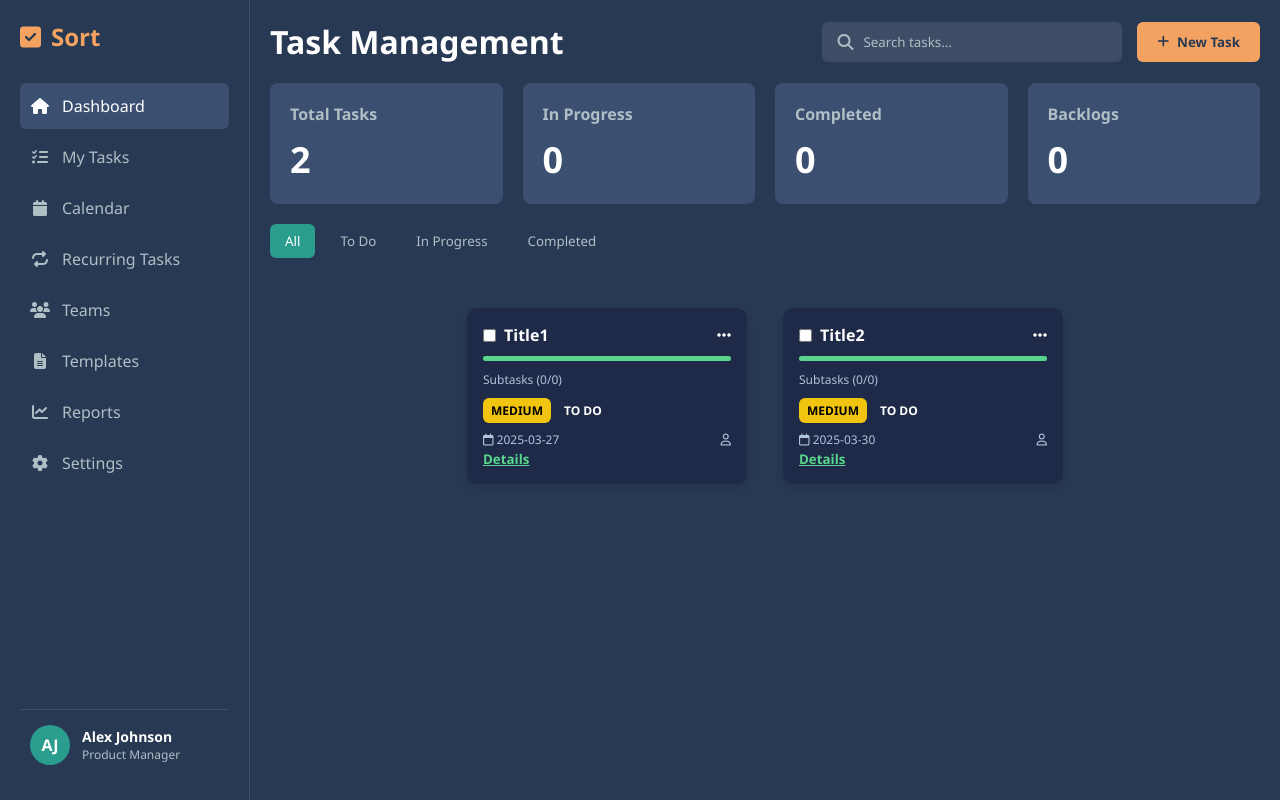
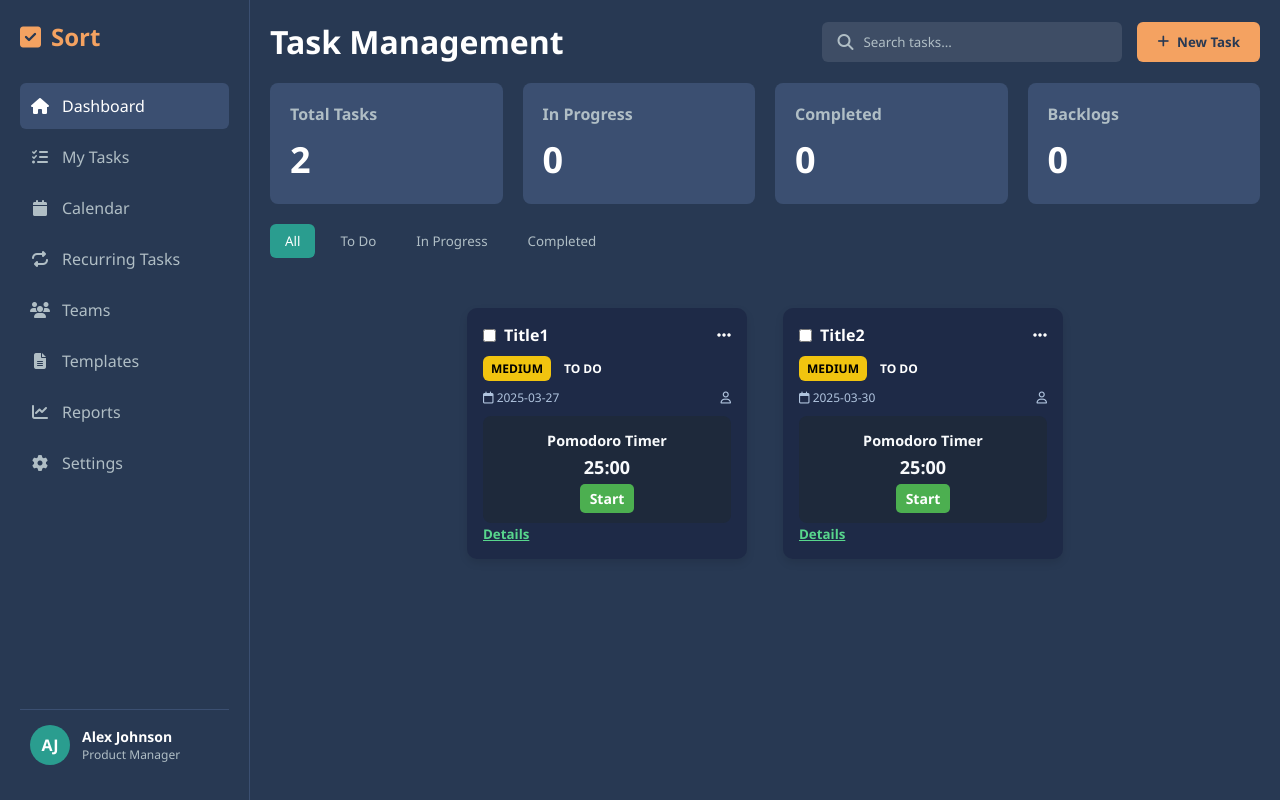
Before and after one commit to AdityaPaliwal25/Task-Management, a React (Vite) app: page / in a window 1280 px wide. Built offline with nearby package versions, Linux system fonts and the light colour scheme.

Commit message:
added pomodoro timer with start/stop toggle

```diff
--- a/src/components/TaskCard.css
+++ b/src/components/TaskCard.css
@@ -118,3 +118,44 @@
   cursor: pointer;
   text-decoration: underline;
 }
+.pomodoro-timer {
+  display: flex;
+  flex-direction: column;
+  align-items: center;
+  margin-top: 10px;
+  padding: 10px;
+  background: #1e293b;
+  color: #f8fafc;
+  border-radius: 8px;
+}
+
+.pomodoro-timer h4 {
+  margin: 5px 0;
+  font-size: 14px;
+  font-weight: bold;
+}
+
+.pomodoro-timer p {
+  font-size: 18px;
+  font-weight: bold;
+}
+
+.pomodoro-btn {
+  margin-top: 5px;
+  padding: 5px 10px;
+  border: none;
+  border-radius: 5px;
+  cursor: pointer;
+  font-size: 14px;
+  font-weight: bold;
+}
+
+.start {
+  background: #4caf50;
+  color: white;
+}
+
+.stop {
+  background: #e63946;
+  color: white;
+}
--- a/src/components/TaskCard.jsx
+++ b/src/components/TaskCard.jsx
@@ -1,10 +1,36 @@
-import React from "react";
+import React, { useState, useEffect } from "react";
 import "./TaskCard.css";
 
 const TaskCard = ({ task }) => {
   const { id, title, description, priority, status, subtasks, dueDate, assignee, recurring } = task;
 
   const progressWidth = subtasks ? (subtasks.completed / subtasks.total) * 100 : 0;
+
+  // Pomodoro Timer State
+  const [timeLeft, setTimeLeft] = useState(25 * 60); // 25 minutes in seconds
+  const [isRunning, setIsRunning] = useState(false);
+
+  useEffect(() => {
+    let timer;
+    if (isRunning) {
+      timer = setInterval(() => {
+        setTimeLeft((prevTime) => (prevTime > 0 ? prevTime - 1 : 0));
+      }, 1000);
+    }
+    return () => clearInterval(timer);
+  }, [isRunning]);
+
+  // Format time (MM:SS)
+  const formatTime = (seconds) => {
+    const minutes = Math.floor(seconds / 60);
+    const secs = seconds % 60;
+    return `${String(minutes).padStart(2, "0")}:${String(secs).padStart(2, "0")}`;
+  };
+
+  // Start/Stop Timer
+  const toggleTimer = () => {
+    setIsRunning(!isRunning);
+  };
 
   return (
     <div className="task-card">
@@ -20,7 +46,7 @@ const TaskCard = ({ task }) => {
 
       <div className="task-description">{description}</div>
 
-      {subtasks && (
+      {subtasks.total !== 0 && (
         <>
           <div className="subtasks">
             <div className="subtasks-progress" style={{ width: `${progressWidth}%` }}></div>
@@ -44,6 +70,15 @@ const TaskCard = ({ task }) => {
         </div>
       </div>
 
+      {/* Pomodoro Timer UI */}
+      <div className="pomodoro-timer">
+        <h4 style={{fontSize:"0.9rem"}}>Pomodoro Timer</h4>
+        <p>{formatTime(timeLeft)}</p>
+        <button className={`pomodoro-btn ${isRunning ? "stop" : "start"}`} onClick={toggleTimer}>
+          {isRunning ? "Stop" : "Start"}
+        </button>
+      </div>
+
       <button className="details-btn">Details</button>
     </div>
   );
```
